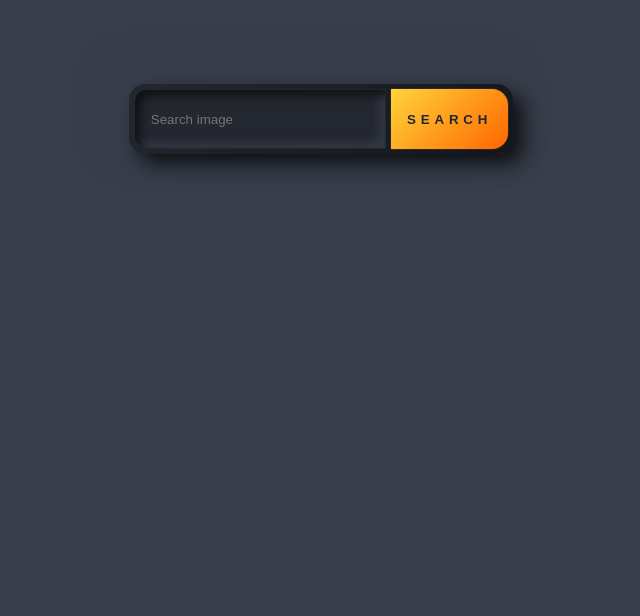
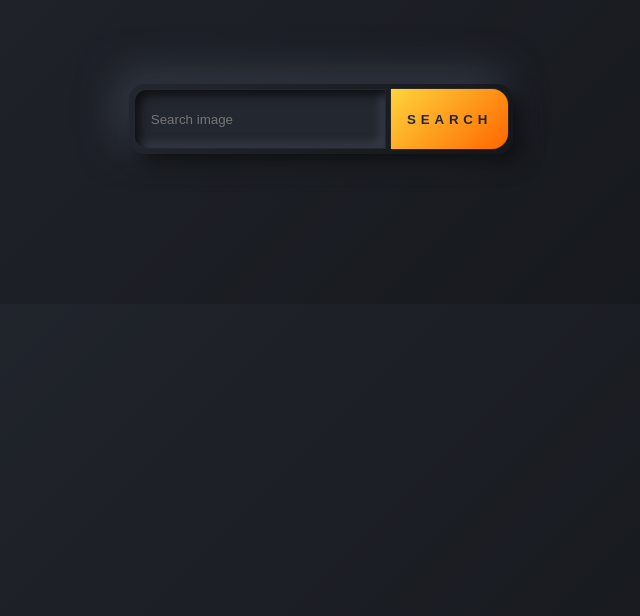
Before and after one commit to markkamau254/Phase-One-Project, a plain HTML site: page index.html in a window 1280 px wide. Shown: the part 184-800 px from the top of the page, without its empty margins (319-959 px from the left). Drawn offline with Linux system fonts and the light colour scheme; a web font is replaced by a local one.

Commit message:
Update style.css

```diff
--- a/style.css
+++ b/style.css
@@ -6,7 +6,7 @@
 }
 
 body{
-    background-color: #383e4b;
+     background: linear-gradient(135deg, #23272F 0%, #14161a 100%);
     color: white;
     align-items: center;
     justify-content: center;
```
